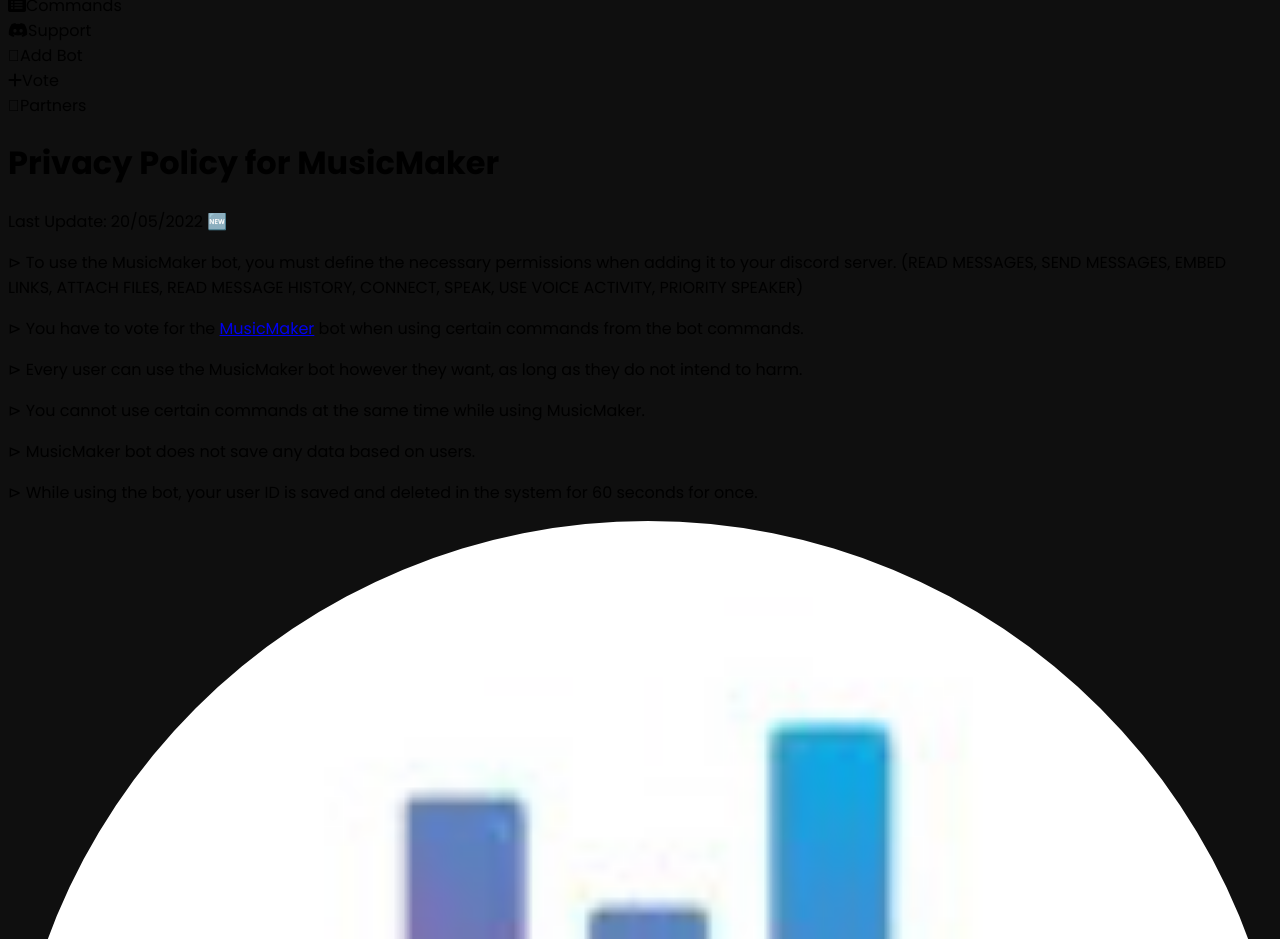
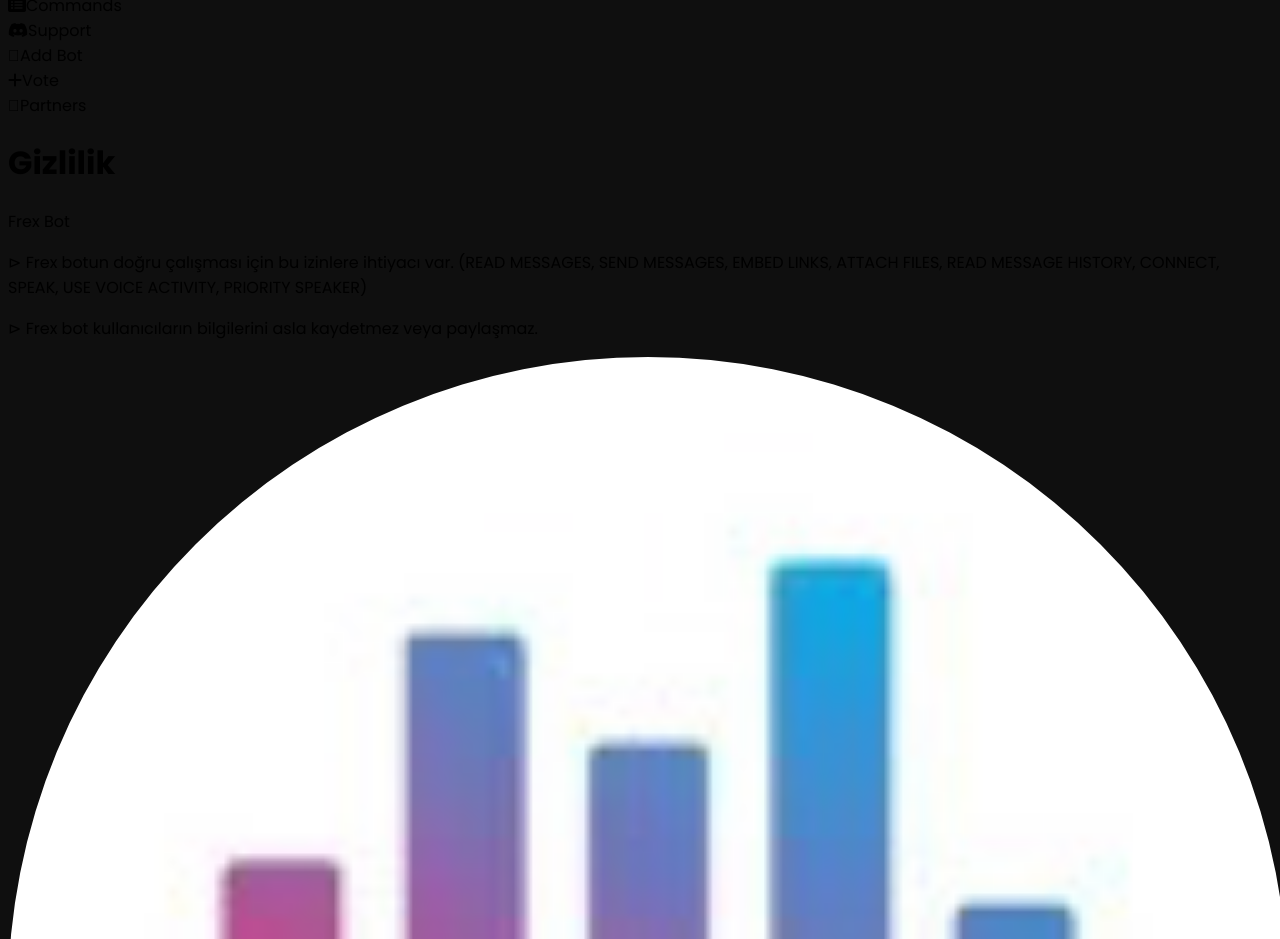
Before and after one commit to umutxyp/Discord-Bot-Website, a Next.js app: page /privacy in a window 1280 px wide. Shown: the part 1014-1953 px from the top of the page. Built offline with nearby package versions, Linux system fonts and the light colour scheme.

Commit message:
Update privacy.jsx

```diff
--- a/pages/privacy.jsx
+++ b/pages/privacy.jsx
@@ -2,20 +2,13 @@
 
     return (
         <div>
-            <h1 className="font-semibold text-3xl text-white/75">Privacy Policy for MusicMaker</h1>
-            <p className="text-sm text-white/30 mb-4">Last Update: 20/05/2022  🆕️</p>
+            <h1 className="font-semibold text-3xl text-white/75">Gizlilik</h1>
+            <p className="text-sm text-white/30 mb-4">Frex Bot</p>
   <div className="animateHeader text-white text-opacity-40 mt-5">
-        <p>⊳ To use the MusicMaker bot, you must define the necessary permissions when adding it to your discord server. <a className="text-white">(READ MESSAGES, SEND MESSAGES, EMBED LINKS, ATTACH FILES, READ MESSAGE HISTORY, CONNECT, SPEAK, USE VOICE ACTIVITY, PRIORITY SPEAKER)</a></p>
+        <p>⊳ Frex botun doğru çalışması için bu izinlere ihtiyacı var. <a className="text-white">(READ MESSAGES, SEND MESSAGES, EMBED LINKS, ATTACH FILES, READ MESSAGE HISTORY, CONNECT, SPEAK, USE VOICE ACTIVITY, PRIORITY SPEAKER)</a></p>
         <div className="py-3"></div>
-        <p>⊳ You have to vote for the <a className="text-white" href="https://top.gg/bot/774043716797071371/vote">MusicMaker</a> bot when using certain commands from the bot commands.</p>
         <div className="py-3"></div>
-        <p>⊳ Every user can use the MusicMaker bot however they want, as long as they do not intend to harm.</p>
-        <div className="py-3"></div>
-        <p>⊳ You cannot use certain commands at the same time while using MusicMaker.</p>
-        <div className="py-3"></div>
-        <p>⊳ MusicMaker bot does not save any data based on users.</p>
-        <div className="py-3"></div>
-        <p>⊳ While using the bot, your user ID is saved and deleted in the system for 60 seconds for once.</p>
+        <p>⊳ Frex bot kullanıcıların bilgilerini asla kaydetmez veya paylaşmaz.</p>
 
         </div>
             </div>
```
